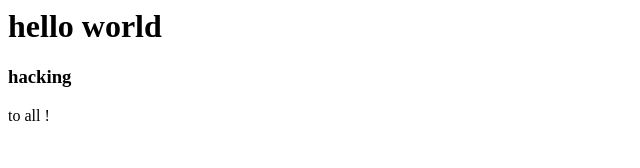
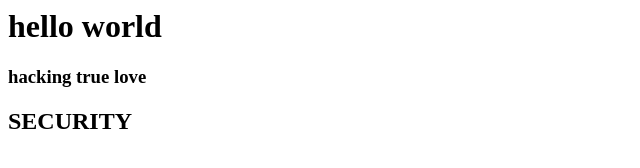
Before and after one commit to b1n0anb/b1n0anb.github.io, a plain HTML site: page index.html in a window 1280 px wide. Shown: the whole page, without its empty margins (0-640 px from the left). Drawn offline with Linux system fonts and the light colour scheme.

Commit message:
best text 2

```diff
--- a/index.html
+++ b/index.html
@@ -6,7 +6,9 @@
 
 <h1>hello world</h1>
 
-<h3>hacking</h3> to all !
+<h3>hacking true love</h3>
+
+<h2>SECURITY</h2>
 
 </body>
 </html>
```
